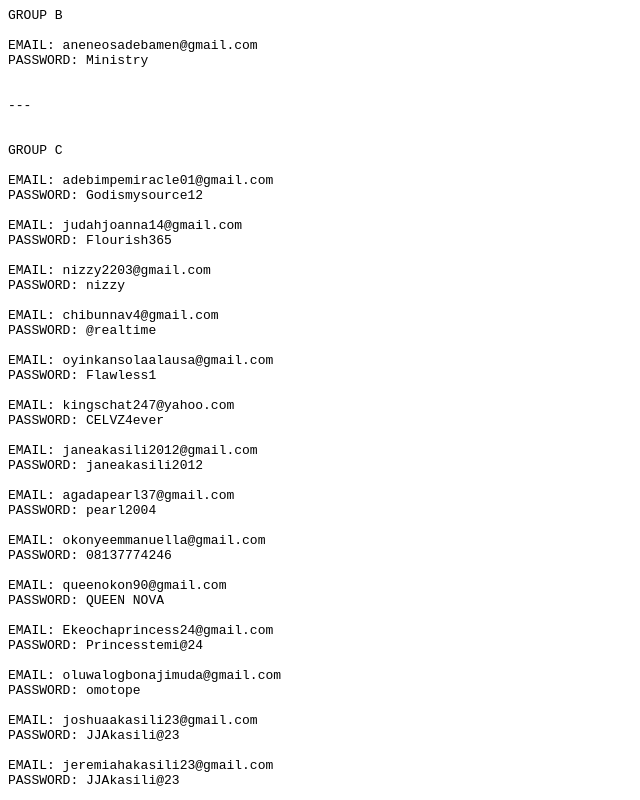
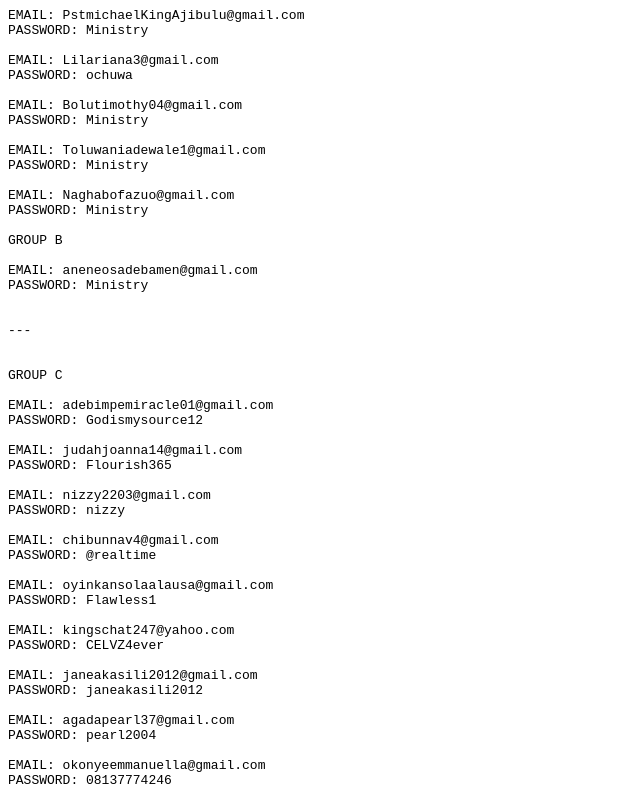
Before and after one commit to goffisupply/newauth, a plain HTML site: page index.html in a window 1280 px wide. Shown: the top 800 px of the page, without its empty margins (0-640 px from the left). Drawn offline with Linux system fonts and the light colour scheme.

Commit message:
Update index.html

```diff
--- a/index.html
+++ b/index.html
@@ -1,4 +1,19 @@
 <pre>
+EMAIL: PstmichaelKingAjibulu@gmail.com
+PASSWORD: Ministry
+
+EMAIL: Lilariana3@gmail.com
+PASSWORD: ochuwa
+
+EMAIL: Bolutimothy04@gmail.com
+PASSWORD: Ministry
+
+EMAIL: Toluwaniadewale1@gmail.com
+PASSWORD: Ministry
+
+EMAIL: Naghabofazuo@gmail.com
+PASSWORD: Ministry
+
 GROUP B
 
 EMAIL: aneneosadebamen@gmail.com
```
